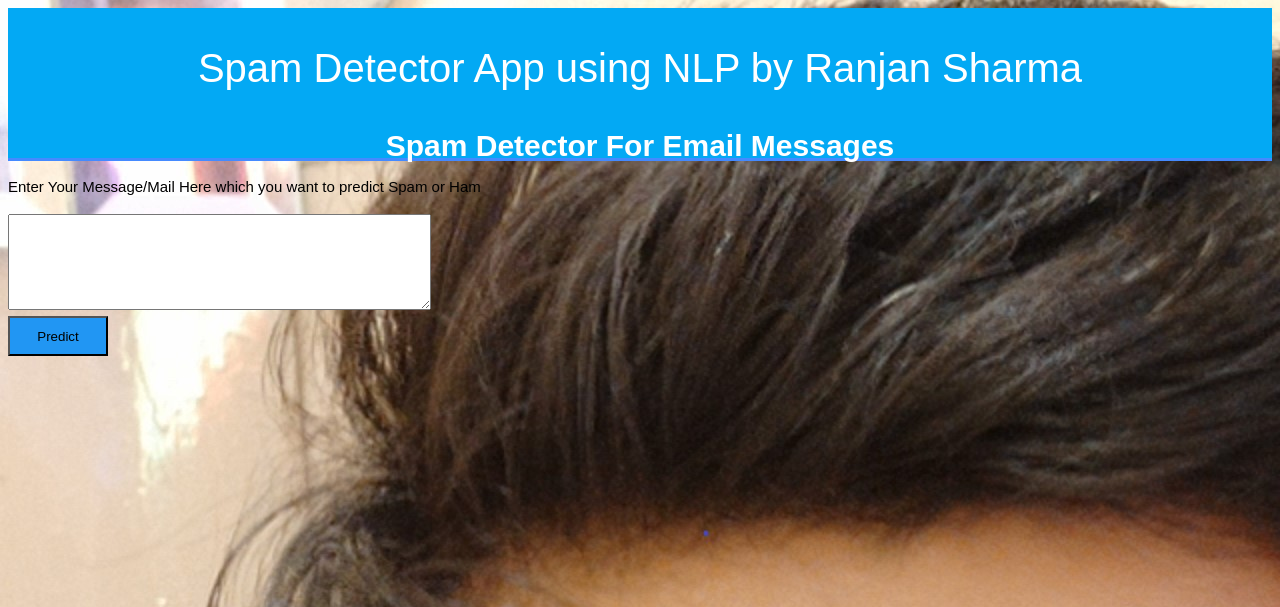
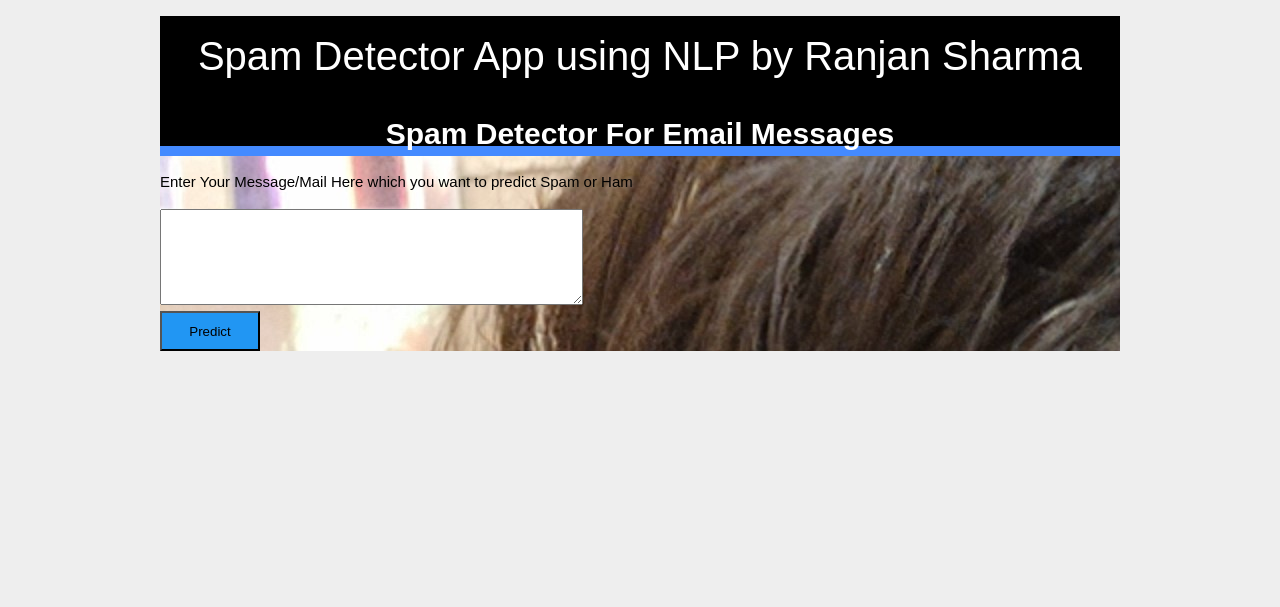
Before and after one commit to iamranjan/spam_classifier_Flask, a Flask app: template templates/home.html in a window 1280 px wide. Shown: the top 607 px of the page. Run offline with Flask 2, Linux system fonts and the light colour scheme; the template is opened without the code that fills it, so the values that code supplies are empty; parts of the project's set-up code (start-up, migrations or seed data) failed here and were passed over.

Commit message:
Update styles.css

```diff
--- a/templates/static/styles.css
+++ b/templates/static/styles.css
@@ -1,6 +1,10 @@
+html { font-family: sans-serif; background: #eee; padding: 1rem; }
+
 body{
+	max-width: 960px;
 	font:15px/1.5 Arial, Helvetica,sans-serif;
 	padding: 0px;
+	margin: 0 auto;
 	background-image: url("paper.jpg");
     background-color: #800080;
 }
@@ -13,14 +17,12 @@ body{
 }
 
 header{
-	background:#03A9F4;#35434a;
-	border-bottom:#448AFF 3px solid;
+	background:#000000;
+	border-bottom:#448AFF 10px solid;
 	height:120px;
 	width:100%;
-	padding-top:30px;
-
+	padding-top:10px;
 }
-
 .main-header{
 			text-align:center;
 			background-color: blue;
```
